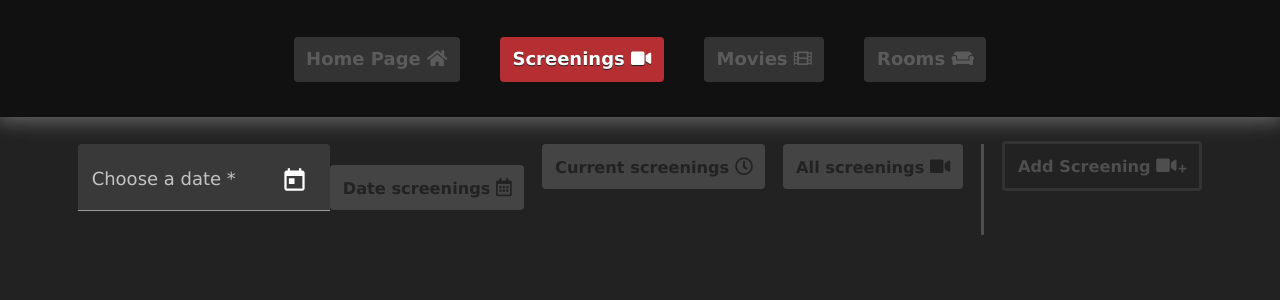
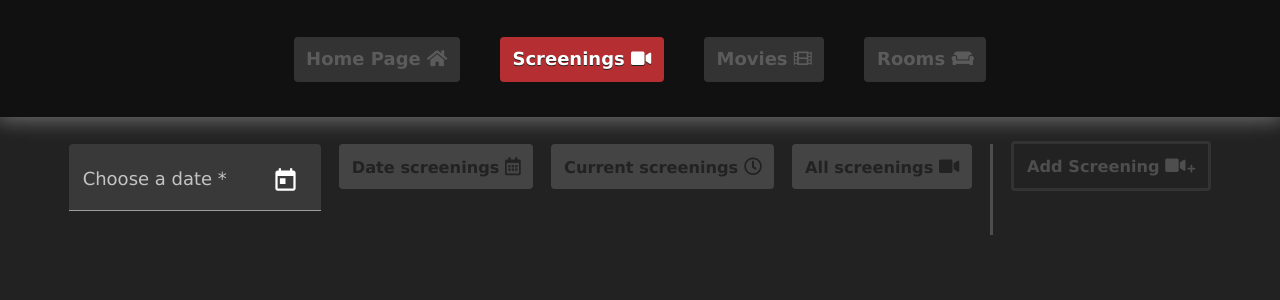
Before and after one commit to Kucznsky/Angular-project, an Angular app in the folder AngularCinema/: page /screenings in a window 1280 px wide. Shown: the top 300 px of the page. Built offline with nearby package versions, Linux system fonts and the light colour scheme; no server answers.

Commit message:
Final final commit

```diff
--- a/AngularCinema/src/app/home-page/popularity/popularity.component.html
+++ b/AngularCinema/src/app/home-page/popularity/popularity.component.html
@@ -15,6 +15,8 @@
         </form> -->
 
         <form [formGroup]='formGroup' (ngSubmit)='onSubmit()'>
+            <div class="something">
+                <span>
                     <mat-form-field appearance="fill">
                     <mat-label>Film</mat-label>
                     <mat-select formControlName='film'>
@@ -24,6 +26,9 @@
                     </mat-select>
                     <!-- <mat-error *ngIf="formGroup.get('film')?.invalid">Invalid movie</mat-error> -->
                     </mat-form-field>
+                </span>
+                <br>
+                <span>
                     <mat-form-field appearance="fill">
                         <mat-label>Enter a date range</mat-label>
                         <mat-date-range-input [formGroup]="formGroup" [rangePicker]="picker">
@@ -36,12 +41,17 @@
                         <mat-error *ngIf="formGroup.controls['start'].hasError('matStartDateInvalid')">Invalid start date</mat-error>
                         <mat-error *ngIf="formGroup.controls['end'].hasError('matEndDateInvalid')">Invalid end date</mat-error>
                     </mat-form-field>
-            <button mat-button type="submit" [disabled]='isInvalid' class='link'>
+                </span>
+            </div>
+            <br>
+            <span class='center'>
+                <button mat-button type="submit" [disabled]='isInvalid' class='confirm_btn'>
                     View Popularity
                 </button>
+            </span>
         </form>
     </fieldset>
-    <div *ngFor="let day of popularity">
+    <div *ngFor="let day of popularity" class="center">
         {{day.day | date: 'd MMMM yyyy'}}: {{day.popularity}}
     </div>
 </div>
--- a/AngularCinema/src/app/home-page/popularity/popularity.component.scss
+++ b/AngularCinema/src/app/home-page/popularity/popularity.component.scss
@@ -0,0 +1,25 @@
+.confirm_btn:active {
+  background: #b52e31;
+  top: 3px;
+  left: -3px;
+  box-shadow: -3px 3px 0 #97181a;
+  outline: white;
+}
+
+.confirm_btn:active::before {
+  border: solid 3px transparent;
+  border-right: solid 3px #97181a;
+  border-left-width: 0;
+  left: -3px;
+}
+
+.confirm_btn:active::after {
+  border: solid 3px transparent;
+  border-top: solid 3px #97181a;
+  border-bottom-width: 0;
+  bottom: -3px;
+}
+
+.something {
+  width: 100%;
+}
--- a/AngularCinema/src/app/screenings/screenings.component.html
+++ b/AngularCinema/src/app/screenings/screenings.component.html
@@ -1,7 +1,8 @@
 <article>
     <section class="center">
         <form [formGroup]="formGroup">
-            <span>
+            <div class="something">
+                <span class="date">
                     <mat-form-field appearance="fill">
                         <mat-label>Choose a date</mat-label>
                         <input matInput [matDatepicker]="picker" formControlName='date'>
@@ -9,11 +10,12 @@
                         <mat-datepicker #picker></mat-datepicker>
                     </mat-form-field>
                 </span>
-            <span>
+                <span class="go_up_pls">
                     <button class='link' (click)="todayScreenings()" [disabled]='formGroup.invalid'>
                         Date screenings <i class="far fa-calendar-alt"></i>
                     </button>
                 </span>
+            </div>
         </form>
         <span>
             <button class='link' (click)="currentScreenings()">
--- a/AngularCinema/src/app/screenings/screenings.component.scss
+++ b/AngularCinema/src/app/screenings/screenings.component.scss
@@ -30,3 +30,11 @@ button {
 .link_cant_into_navbar {
   margin-top: 0.6rem;
 }
+.something {
+  display: flex;
+  justify-content: space-around;
+}
+
+.date {
+  margin-right: 1rem;
+}
```
Lines whose indentation alone changed are shown as unchanged.
